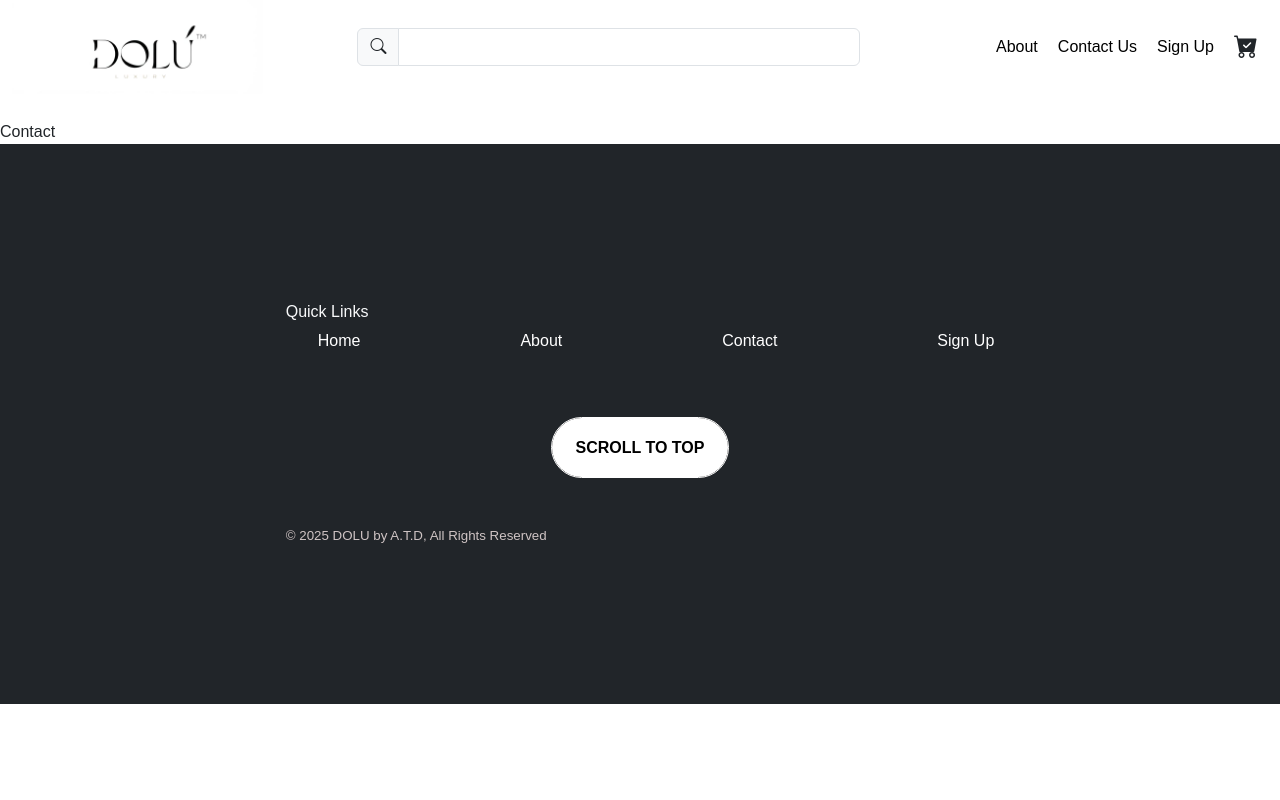
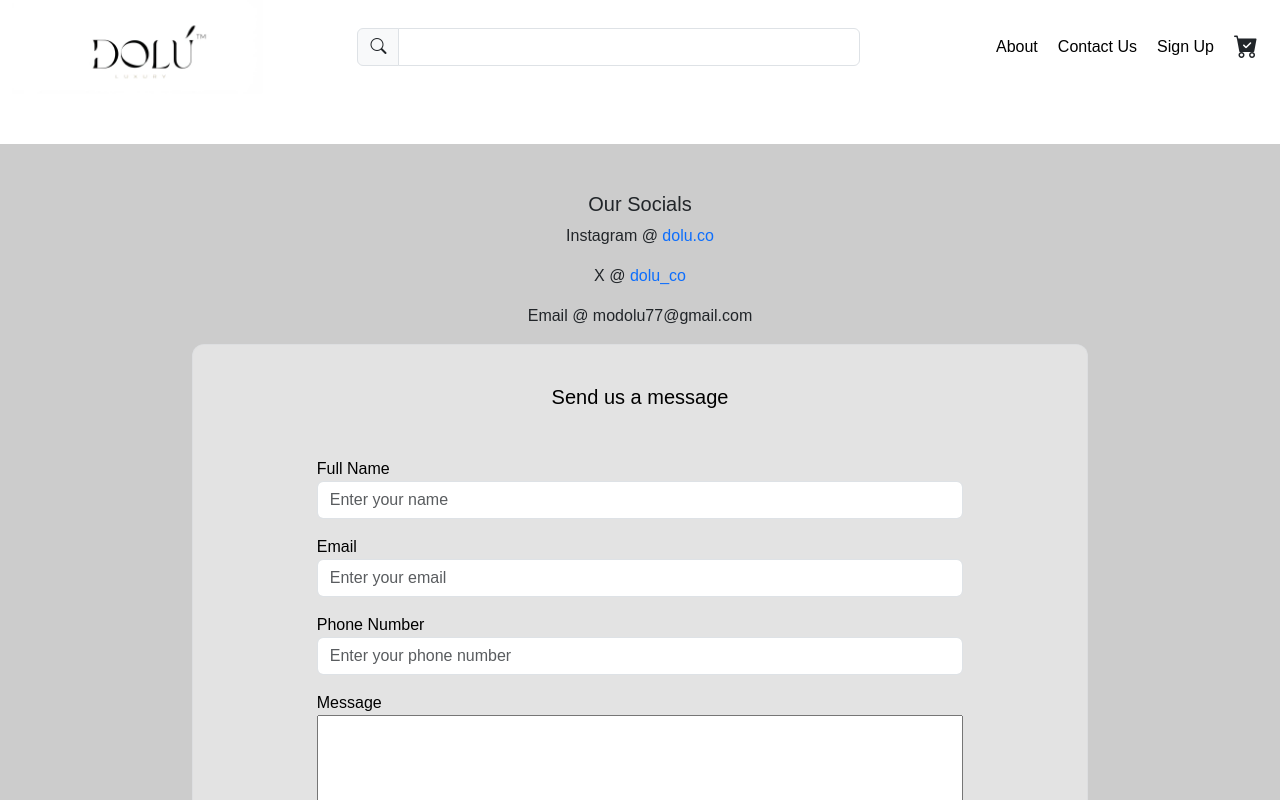
Before and after one commit to toludavid30/Dolu-s-Brand, a React (Vite) app: page /contact in a window 1280 px wide. Shown: the top 800 px of the page. Built offline with nearby package versions, Linux system fonts and the light colour scheme.

Commit message:
Send user message commit

```diff
--- a/src/Auth/Styling/Auth.css
+++ b/src/Auth/Styling/Auth.css
@@ -8,7 +8,6 @@
     background-image: url("/category\ bg.png"), url("/Dolu\'s\ logo.jpg");
     background-position: center;
     background-size: contain;
-    /* background-repeat: no-repeat; */
     background-blend-mode: multiply;
     min-height: 90dvh;
 }
--- a/src/Contact/Contact.jsx
+++ b/src/Contact/Contact.jsx
@@ -1,8 +1,66 @@
-import React from 'react'
+import React, { useState } from 'react'
+import { useForm } from 'react-hook-form'
+import "./styling.css"
 
 const Contact = () => {
+  const {register, handleSubmit} =useForm()
+  const [isLoading, setIsloading] = useState(false)
+  const baseUrl = "https://noderender-i690.onrender.com/auth/sendMessage"
+  const sendMessage = async(message) => {
+    setIsloading(true)
+    try {
+      const res = await fetch(baseUrl, {
+        method: "POST",
+        body: JSON.stringify(message),
+        headers : {
+          "Content-Type":"application/json"
+        }
+      })
+      const data = await res.json()
+      console.log(data);
+    } catch (error) {
+      console.log(error);
+    }finally{
+      setIsloading(false)
+    }
+  }
   return (
-    <div>Contact</div>
+    <div id='contactPage' className='mt-4 py-5'>
+      <div className="socialsWrap w-50 mx-auto text-center">
+        <h5>Our Socials</h5>
+        <p>Instagram @ <a href="https://www.instagram.com/dolu.co/">dolu.co</a></p>
+        <p>X @ <a href="https://x.com/dolu_co">dolu_co</a>
+        </p>
+        <p>
+          Email @ modolu77@gmail.com
+        </p>
+      </div>
+      <div className='conatiner cardWrapper w-md-50 py-4'>
+        <div className="headWrap text-center p-3">
+          <h5>Send us a message</h5>
+        </div>
+        <form className="container w-75 py-4 mx-auto d-flex flex-column gap-3" onSubmit={handleSubmit(sendMessage)} action="">
+            <div className="form-group">
+                <label htmlFor="name">Full Name</label>
+                <input type="text" {...register("name")} className="form-control form-control-md" id="name" placeholder="Enter your name"/>
+            </div>
+            <div className="form-group">
+                <label htmlFor="email">Email</label>
+                <input type="email" {...register("email")} className="form-control form-control-md" id="email" placeholder="Enter your email"/>
+            </div>
+            <div className="form-group">
+                <label htmlFor="phone">Phone Number</label>
+                <input type="tel" {...register("phone")} className="form-control form-control-md" id="email" placeholder="Enter your phone number"/>
+            </div>
+            <div className="form-group d-flex flex-column">
+                <label htmlFor="message">Message</label>
+                <textarea name="message" id="message" rows={8} cols={30}{...register("message")}></textarea>
+            </div>
+            <button type="submit" className="btn btn-dark btn-lg w-100"disabled = {isLoading}>Send</button>
+        </form>
+      </div>
+
+    </div>
   )
 }
 
--- a/src/Contact/styling.css
+++ b/src/Contact/styling.css
@@ -0,0 +1,19 @@
+#contactPage{
+    background-color: #CCCCCC;
+    font-family: Noto Sans Japanese, sans-serif;
+    .socialsWrap{
+        a{
+            text-decoration: none;
+        }
+    }
+    .cardWrapper {
+  backdrop-filter: blur(3px) saturate(180%);
+  -webkit-backdrop-filter: blur(3px) saturate(180%);
+  background-color: rgba(255, 255, 255, 0.45);
+  border-radius: 12px;
+  border: 1px solid rgba(209, 213, 219, 0.3);
+  color: black;
+  width: 70%;
+  margin: 0 auto;
+}
+}
```
